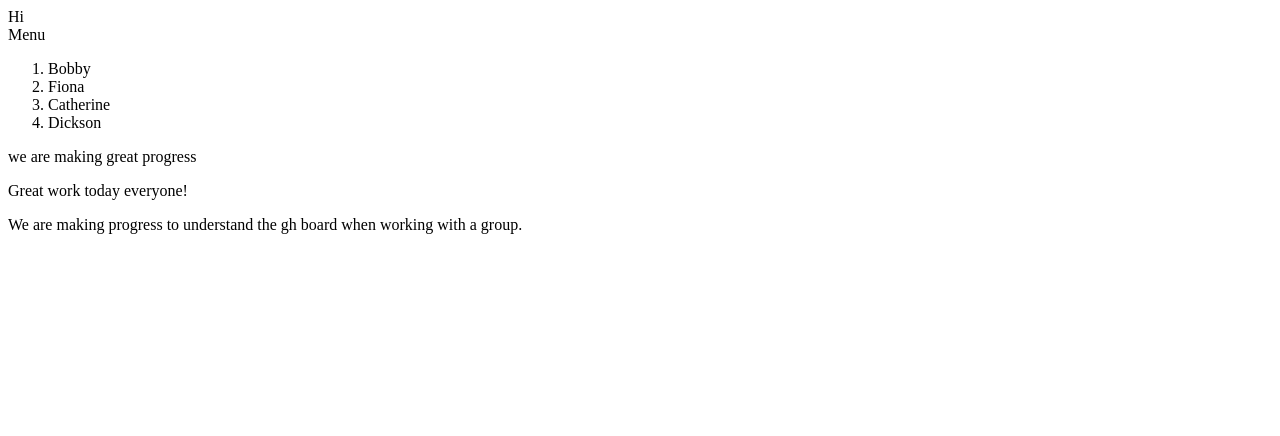
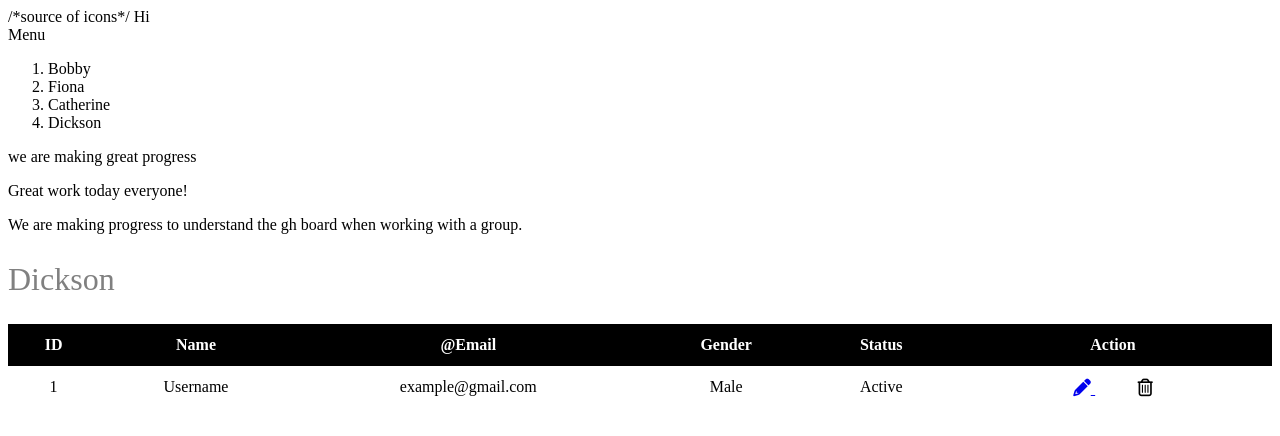
Before and after one commit to promoteglobal/Mixed_Messages, a plain HTML site: page index.html in a window 1280 px wide. Drawn offline with Linux system fonts and the light colour scheme.

Commit message:
Updated Dickson's div and added css file

```diff
--- a/index.html
+++ b/index.html
@@ -1,6 +1,9 @@
 <!DOCTYPE html>
 <html lang="en">
-
+/*source of icons*/
+<link rel="stylesheet" href="https://cdnjs.cloudflare.com/ajax/libs/font-awesome/6.0.0-beta3/css/all.min.css" integrity="sha512-Fo3rlrZj/k7ujTnHg4CGR2D7kSs0v4LLanw2qksYuRlEzO+tcaEPQogQ0KaoGN26/zrn20ImR1DfuLWnOo7aBA==" crossorigin="anonymous" referrerpolicy="no-referrer"
+/>
+<link rel="stylesheet" href="/Mixed_Messages/style.css">
 
 <head>
     <meta charset="UTF-8">
@@ -23,12 +26,46 @@
         <p>Great work today everyone!</p>
     </div>
     <div id="katherine1">
-      <p>We are making progress to understand the gh board when working with a group.</p>
+        <p>We are making progress to understand the gh board when working with a group.</p>
     </div>
     <div id="bobby2"></div>
     <div id="fiona3"></div>
     <div id="vinh4"></div>
-    <div id="dickson5"></div>
+    <div id="dickson5">
+        <h2>Dickson</h2>
+        <!--form handling-->
+        <form action="/" method="POST">
+            <table class="table">
+                <thead class="thead-dark">
+                    <tr>
+                        <th>ID</th>
+                        <th>Name</th>
+                        <th>@Email</th>
+                        <th>Gender</th>
+                        <th>Status</th>
+                        <th>Action</th>
+                    </tr>
+                </thead>
+                <tbody>
+                    <tr>
+                        <td>1</td>
+                        <td>Username</td>
+                        <td>example@gmail.com</td>
+                        <td>Male</td>
+                        <td>Active</td>
+                        <td>
+                            <a href="#" class="btn border-shadow update">
+                                <span class="text-gradient"><i class="fas fa-pencil"></i></span>
+                            </a>
+                            <a class="btn border-shadow delete">
+                                <span class="text-gradient"><i class="far fa-trash-alt"></i></span>
+                            </a>
+                        </td>
+                    </tr>
+                </tbody>
+            </table>
+        </form>
+    </div>
 </body>
 
 </html>
--- /dev/null
+++ b/style.css
@@ -0,0 +1,57 @@
+h2 {
+    font-size: 2em;
+    font-weight: 400;
+    color: gray;
+}
+
+table {
+    border-spacing: 0px;
+    width: 100%;
+}
+
+.table td,
+.table th {
+    padding: .75em;
+    vertical-align: top;
+    text-align: center;
+    border-top: 1px solid var(--border);
+}
+
+.table td>a.btn {
+    padding: .3em 1em;
+    font-size: 1.1em;
+    margin: 0 .2em;
+}
+
+.table .thead-dark th {
+    color: white;
+    background-color: black;
+    border-color: #32383e;
+}
+
+
+/*Make the table responsive*/
+
+@media only screen and (max-width: 1024px) {
+    table,
+    thead,
+    tbody,
+    th,
+    td,
+    tr {
+        display: block;
+    }
+    thead tr {
+        position: absolute;
+        top: -9999px;
+        left: -9999px;
+    }
+    tr {
+        border: 1px solid var(--border);
+    }
+    td {
+        border: none;
+        border-bottom: 1px solid var(--border);
+        position: relative;
+    }
+}
```
